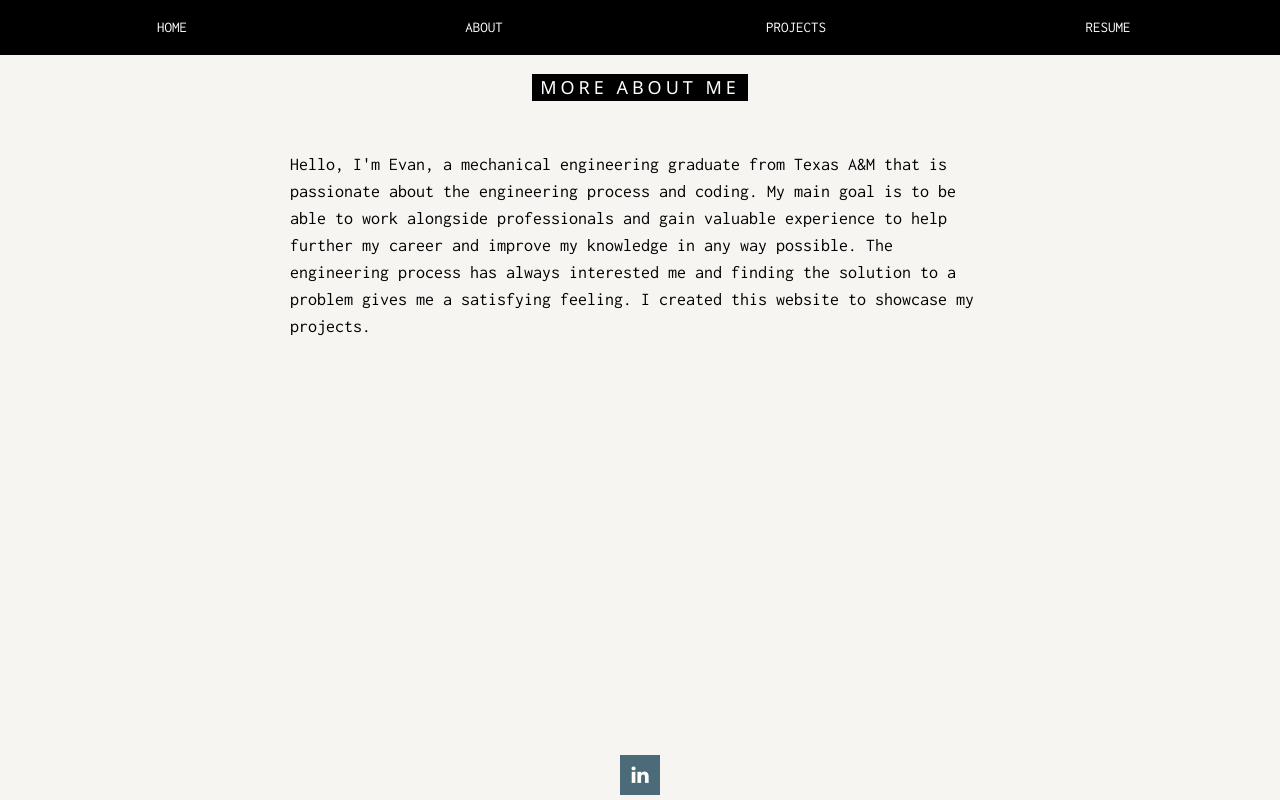
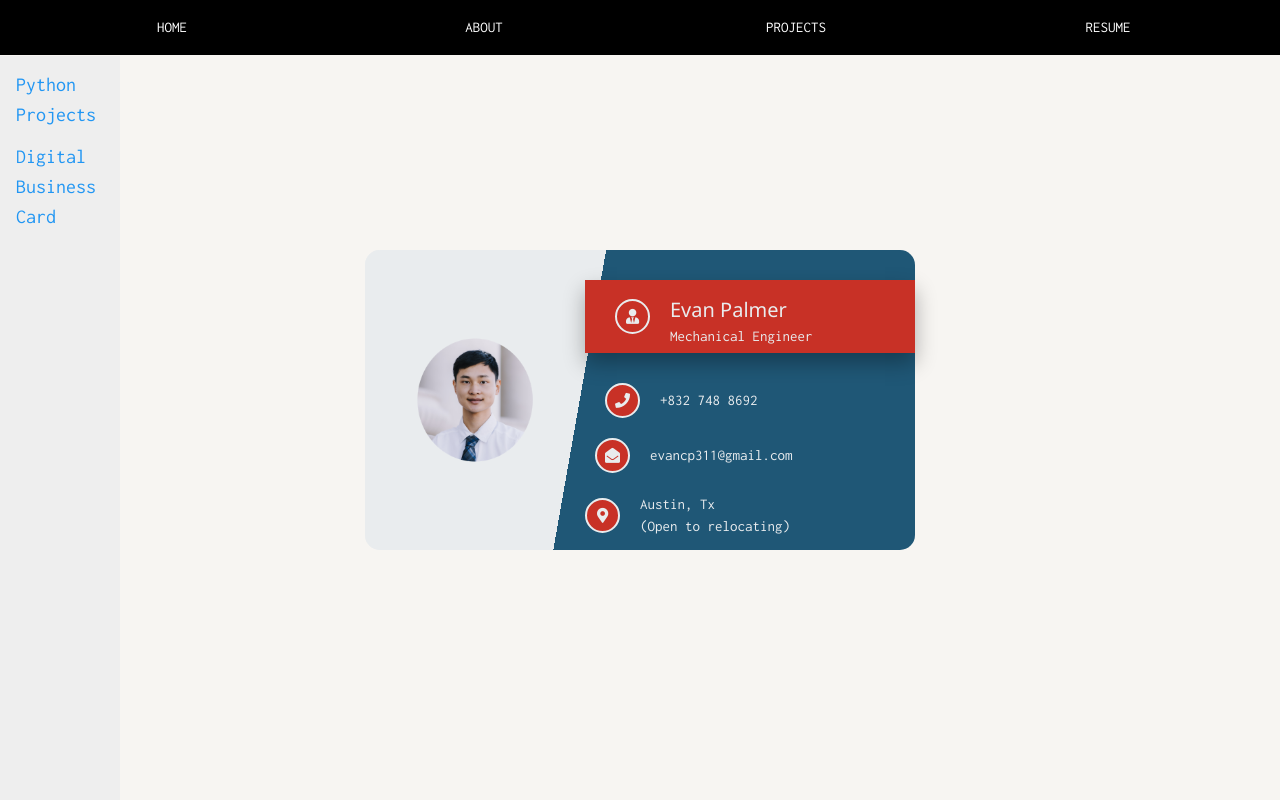
Before and after one commit to EPalmer-jpg/EPalmer-jpg.github.io, a plain HTML site: page BusinessCard.html in a window 1280 px wide. Drawn offline with Linux system fonts and the light colour scheme.

Commit message:
Update BusinessCard.html

```diff
--- a/BusinessCard.html
+++ b/BusinessCard.html
@@ -4,8 +4,11 @@
 <meta charset="UTF-8">
 <meta name="viewport" content="width=device-width, initial-scale=1">
 <link rel="stylesheet" href="w3.css">
+<link rel="stylesheet" href="style.css">
 <link rel="stylesheet" href="https://fonts.googleapis.com/css?family=Inconsolata">
+<link rel="stylesheet" href="https://use.fontawesome.com/releases/v5.8.1/css/all.css"/>
 <link rel="stylesheet" href="https://cdnjs.cloudflare.com/ajax/libs/font-awesome/4.7.0/css/font-awesome.min.css">
+
     <style>
         body, html {
           height: 100%;
@@ -19,10 +22,40 @@
           min-height: 75%;
         }
 
-        .menu {
-          display: none;
+        .sidenav {
+        width: 120px;
+        height:100%;
+        position: fixed;
+        z-index: 1;
+        top: 56px;
+        left: 0;
+        background: #eee;
+        overflow-x: hidden;
+        padding: 8px 0;
         }
 
+        .sidenav a {
+        padding: 6px 8px 6px 16px;
+        text-decoration: none;
+        font-size: 20px;
+        color: #2196F3;
+        display: block;
+        }
+
+        .sidenav a:hover {
+        color: #064579;
+        }
+
+        .main {
+        margin-left: 140px; /* Same width as the sidebar + left position in px */
+        font-size: 28px; /* Increased text to enable scrolling */
+        padding: 0px 10px;
+        }
+
+        @media screen and (max-height: 450px) {
+        .sidenav {padding-top: 15px;}
+        .sidenav a {font-size: 18px;}
+        }
         .fa {
             padding: 10px;
             font-size: 20px;
@@ -40,6 +73,7 @@
             background: #007bb5;
             color: white;
         }
+
     </style>
 </head>
 <body>
@@ -62,22 +96,60 @@
     </div>
 </div>
 
-<header></header>
+<div class="sidenav">
+    <a href="python.html">Python Projects</a>
+    <a href="BusinessCard.html">Digital Business Card</a>
+  </div>
 
 <!-- Add a background color and large text to the whole page -->
 <div class="w3-sand w3-grayscale w3-large" style="height:100%;">
 
-    <!-- About Container -->
-    <div class="w3-container w3-padding-32">
-        <div class="w3-content" style="max-width:700px">
-        <h5 class="w3-center w3-padding-32"><span class="w3-tag w3-wide">MORE ABOUT ME</span></h5>
-        <p>Hello, I'm Evan, a mechanical engineering graduate from Texas A&M that is passionate about the engineering process and coding. My main goal is to be able to work alongside professionals and gain valuable experience to help further my career and improve my knowledge in any way possible. The engineering process has always interested me and finding the solution to a problem gives me a satisfying feeling. I created this website to showcase my projects.</p>
+</div>
 
+<div class="card-wrapper">
+    <div class="card">
+        <div class="card-front">
+            <div class="left">
+                <img src="images/face.png">
+            </div>
+            <div class="right">
+                <div class="person right-content">
+                    <i class="fas fa-user-tie"></i>
+                    <div>
+                        <h4>Evan Palmer</h4>
+                        <p>Mechanical Engineer</p>
+                    </div>
+                </div>
+                <div class="phone right-content">
+                    <i class="fas fa-phone"></i>
+                    <div>
+                        <p>+832 748 8692</p>
+                    </div>
+                </div>
+                <div class="email right-content">
+                    <i class="fas fa-envelope-open"></i>
+                    <div>
+                        <p>evancp311@gmail.com</p>
+                    </div>
+                </div>
+                <div class="adress right-content">
+                    <i class="fas fa-map-marker-alt"></i>
+                    <div>
+                        <p>Austin, Tx
+                        <br>(Open to relocating)</p>
+                    </div>
+                </div>
+            </div>
         </div>
-    </div>
-    <div class="w3-display-bottommiddle" >
-        <a href="https://www.linkedin.com/in/evanpalmermeen/" class="fa fa-linkedin" target="_blank"></a>
+        <div class="card-back">
+            <img src="images/logo.png" >
+            <div class="w3-display-bottomleft">
+                <a href="https://www.linkedin.com/in/evanpalmermeen/" class="fa fa-linkedin" target="_blank"></a>
+            </div>
+        </div>
     </div>
 </div>
 </body>
 </html>
+</body>
+</html>
```
